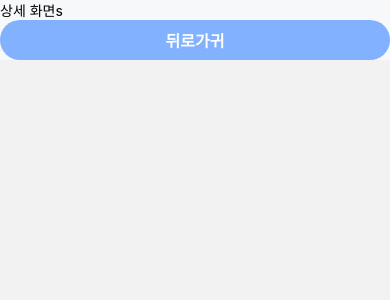
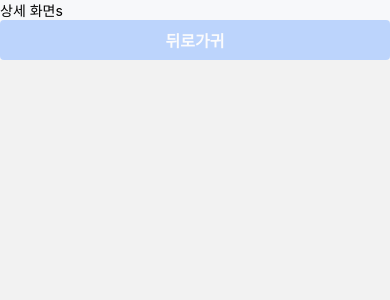
Before and after one commit to doggopawer/easyroutine-bare, a React Native app: screen /Home in a window 390 px wide. Shown: the top 300 px of the page. Built offline with nearby package versions, Linux system fonts and the light colour scheme.

Commit message:
feat: BasicButton 생성  및 적용

```diff
--- a/src/components/BasicButton/BasicButton.tsx
+++ b/src/components/BasicButton/BaseButton.tsx
@@ -10,7 +10,7 @@ type Props = {
 const ButtonWrapper = styled.Pressable<{ disabled?: boolean }>`
   width: 100%;
   height: 40px;
-  border-radius: 20px;
+  border-radius: 4px;
   align-items: center;
   justify-content: center;
   background-color: ${({ theme }) => theme.colors.primary};
@@ -23,17 +23,16 @@ const ButtonLabel = styled.Text`
   font-weight: 600;
 `;
 
-const BasicButton: React.FC<Props> = ({ onPress, disabled, children }) => {
+const BaseButton: React.FC<Props> = ({ onPress, disabled, children }) => {
   return (
     <ButtonWrapper
       accessibilityRole="button"
       onPress={onPress}
       disabled={disabled}
-      style={({ pressed }) => [{ opacity: pressed ? 0.85 : 1 }]}
     >
       {typeof children === 'string' ? <ButtonLabel>{children}</ButtonLabel> : children}
     </ButtonWrapper>
   );
 };
 
-export default BasicButton;
+export default BaseButton;
--- a/src/features/app/screens/DetailScreen.tsx
+++ b/src/features/app/screens/DetailScreen.tsx
@@ -1,4 +1,4 @@
-import BasicButton from "@/components/BasicButton/BasicButton";
+import BaseButton from "@/components/BasicButton/BaseButton";
 import { RootStackParamList } from "@/navigation/types";
 import { useTheme } from "@/theme/ThemeProvider/ThemeProvider";
 import { NativeStackScreenProps } from "@react-navigation/native-stack";
@@ -23,7 +23,7 @@ const DetailScreen: React.FC<NativeStackScreenProps<RootStackParamList, 'Detail'
         <Text>상세 화면</Text>
         <Text>{message}</Text>
 
-        <BasicButton onPress={onGoBack}>뒤로가귀</BasicButton>
+        <BaseButton onPress={onGoBack}>뒤로가귀</BaseButton>
       </View>
     </SafeAreaView>
   );
--- a/src/features/app/screens/HomeScreen.tsx
+++ b/src/features/app/screens/HomeScreen.tsx
@@ -1,4 +1,4 @@
-import BasicButton from "@/components/BasicButton/BasicButton";
+import BaseButton from "@/components/BasicButton/BaseButton";
 import { AppStackParamList } from "@/navigation/types";
 import { useTheme } from "@/theme/ThemeProvider/ThemeProvider";
 import { NativeStackScreenProps } from "@react-navigation/native-stack";
@@ -22,7 +22,7 @@ const HomeScreen: React.FC<NativeStackScreenProps<AppStackParamList, 'Home'>> =
         <Text >상세 화면s</Text>
         {/* <Text >{}</Text> */}
 
-        <BasicButton onPress={onGoBack} disabled={true}>뒤로가귀</BasicButton>
+        <BaseButton onPress={onGoBack} disabled={true}>뒤로가귀</BaseButton>
       </View>
     </SafeAreaView>
   );
--- a/src/features/auth/screens/LoginScreen.tsx
+++ b/src/features/auth/screens/LoginScreen.tsx
@@ -1,10 +1,10 @@
 import React from 'react';
 import { Text } from 'react-native';
-import BasicButton from '../../../components/BasicButton/BasicButton';
 import { VStack } from '@/shared/layout';
 import { NativeStackScreenProps } from '@react-navigation/native-stack';
 import { SafeAreaView } from 'react-native-safe-area-context';
 import LogoSvg from '@/assets/images/main-logo.svg';
+import BaseButton from '../../../components/BasicButton/BaseButton';
 
 
 // ✅ App.tsx의 RootStackParamList 타입을 다시 정의
@@ -33,10 +33,10 @@ export const LoginScreen: React.FC<Props> = ({ navigation }) => {
           </VStack>
           <VStack gap={12} padding={{ x: 16 }} flex={1} justify='end'>
             {/* ✅ 클릭 시 Detail로 이동 */}
-            <BasicButton onPress={onGoDetail}>Google로 시작하기</BasicButton>
-            <BasicButton onPress={onGoDetail}>Apple로 시작하기</BasicButton>
-            <BasicButton onPress={onGoDetail}>카카오로 시작하기</BasicButton>
-            <BasicButton onPress={onGoDetail}>네이버로 시작하기</BasicButton>
+            <BaseButton onPress={onGoDetail}>Google로 시작하기</BaseButton>
+            <BaseButton onPress={onGoDetail}>Apple로 시작하기</BaseButton>
+            <BaseButton onPress={onGoDetail}>카카오로 시작하기</BaseButton>
+            <BaseButton onPress={onGoDetail}>네이버로 시작하기</BaseButton>
           </VStack>
         </VStack>
     </SafeAreaView>
```
